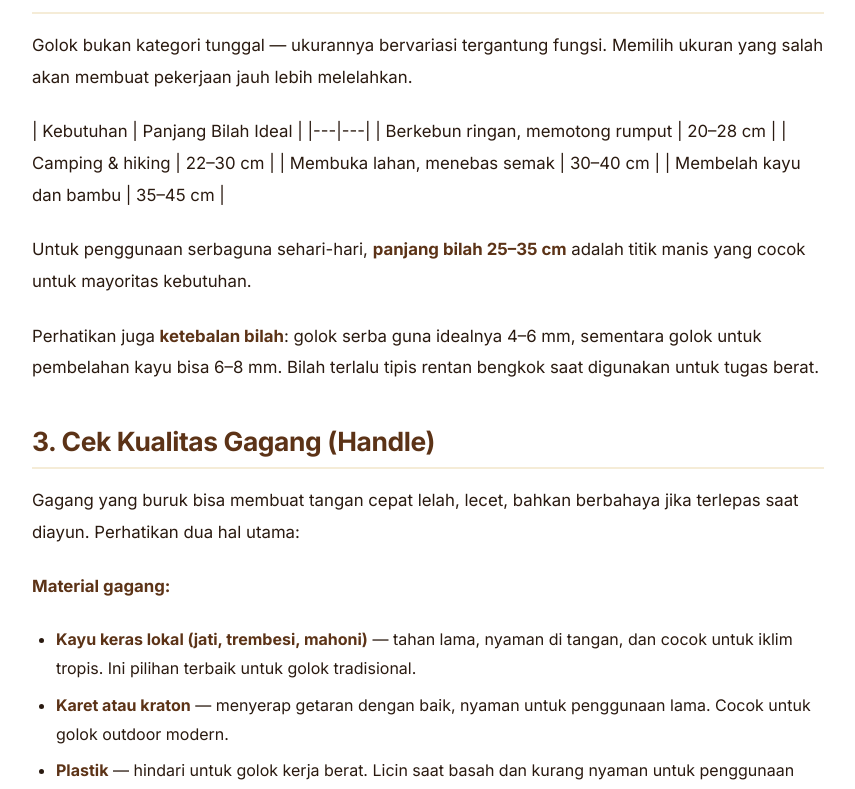
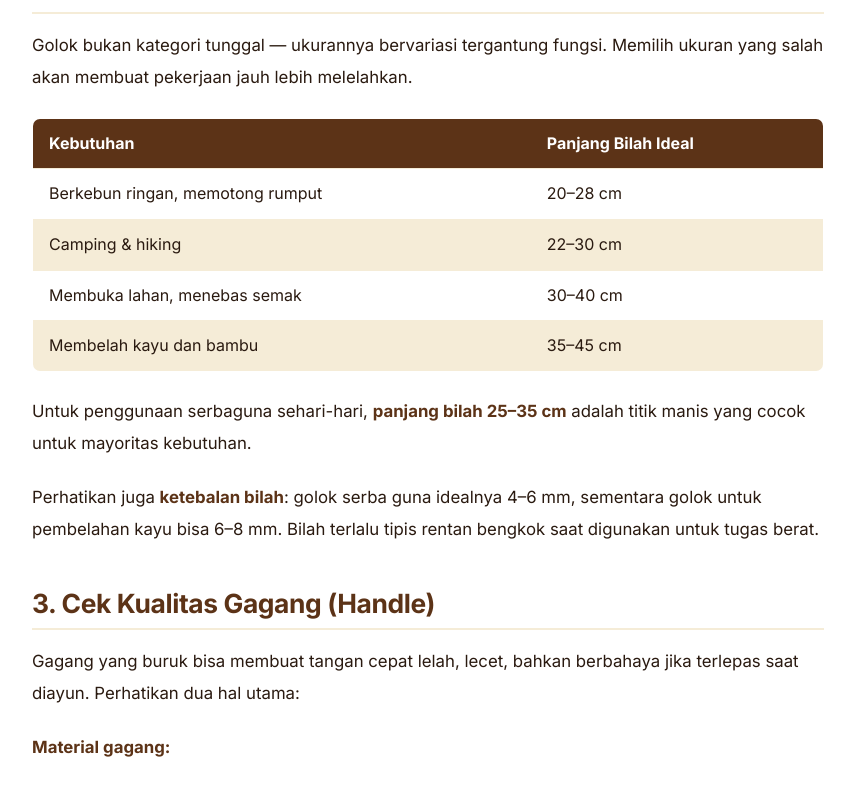
Before and after one commit to vinayulistika-netizen/pisaunusantara, a Next.js app: page /blog/cara-memilih-golok-yang-bagus in a window 1280 px wide. Shown: the part 2111-2900 px from the top of the page, without its empty margins (28-883 px from the left). Built offline with nearby package versions, Linux system fonts and the light colour scheme.

Commit message:
Fix: render tabel markdown di artikel (remark-gfm) + styling tabel
Sebelumnya tabel muncul sebagai teks mentah '|---|---|' karena MDX tanpa GFM.
Memperbaiki 4 artikel sekaligus (golok, sembelih, tactical, fillet).

Co-Authored-By: Claude Opus 4.8 <noreply@anthropic.com>

```diff
--- a/app/blog/[slug]/page.js
+++ b/app/blog/[slug]/page.js
@@ -1,6 +1,7 @@
 import { notFound } from 'next/navigation'
 import Link from 'next/link'
 import { MDXRemote } from 'next-mdx-remote/rsc'
+import remarkGfm from 'remark-gfm'
 import Navbar from '../../components/Navbar'
 import Footer from '../../components/Footer'
 import FaqAccordion from '../../components/FaqAccordion'
@@ -190,7 +191,17 @@ export default async function ArticlePage({ params }) {
         <div className="container">
           <div className="article-layout">
             <article className="article-content">
-              <MDXRemote source={content} />
+              <MDXRemote
+                source={content}
+                options={{ mdxOptions: { remarkPlugins: [remarkGfm] } }}
+                components={{
+                  table: (props) => (
+                    <div className="table-wrap">
+                      <table {...props} />
+                    </div>
+                  ),
+                }}
+              />
 
               {frontmatter.faq?.length > 0 && (
                 <section className="article-faq">
--- a/app/globals.css
+++ b/app/globals.css
@@ -510,6 +510,14 @@ h4 { font-size: 1rem; font-weight: 600; }
 .article-content a { color: var(--orange); text-decoration: underline; }
 .article-content blockquote { border-left: 4px solid var(--orange); padding: 1rem 1.5rem; background: var(--light); border-radius: 0 8px 8px 0; margin: 1.5rem 0; font-style: normal; font-weight: 500; color: var(--brown); }
 
+/* Tables inside article */
+.article-content .table-wrap { overflow-x: auto; margin: 1.5rem 0; -webkit-overflow-scrolling: touch; }
+.article-content table { width: 100%; border-collapse: collapse; font-size: 1rem; background: #fff; border: 1px solid var(--light); border-radius: 8px; overflow: hidden; }
+.article-content thead th { background: var(--brown); color: #fff; font-weight: 700; text-align: left; }
+.article-content th, .article-content td { padding: 0.75rem 1rem; border-bottom: 1px solid var(--light); line-height: 1.6; vertical-align: top; }
+.article-content tbody tr:nth-child(even) { background: var(--light); }
+.article-content tbody tr:last-child td { border-bottom: none; }
+
 /* FAQ inside article */
 .article-faq { margin: 2.5rem 0; }
 .article-faq h2 { color: var(--brown); margin-bottom: 1.5rem; }
--- a/package.json
+++ b/package.json
@@ -13,7 +13,8 @@
     "next": "16.2.6",
     "next-mdx-remote": "^6.0.0",
     "react": "19.2.4",
-    "react-dom": "19.2.4"
+    "react-dom": "19.2.4",
+    "remark-gfm": "^4.0.1"
   },
   "devDependencies": {
     "eslint": "^9",
```
Also changed, not shown: 1 other file (tests, documents, lock files or other folders).
